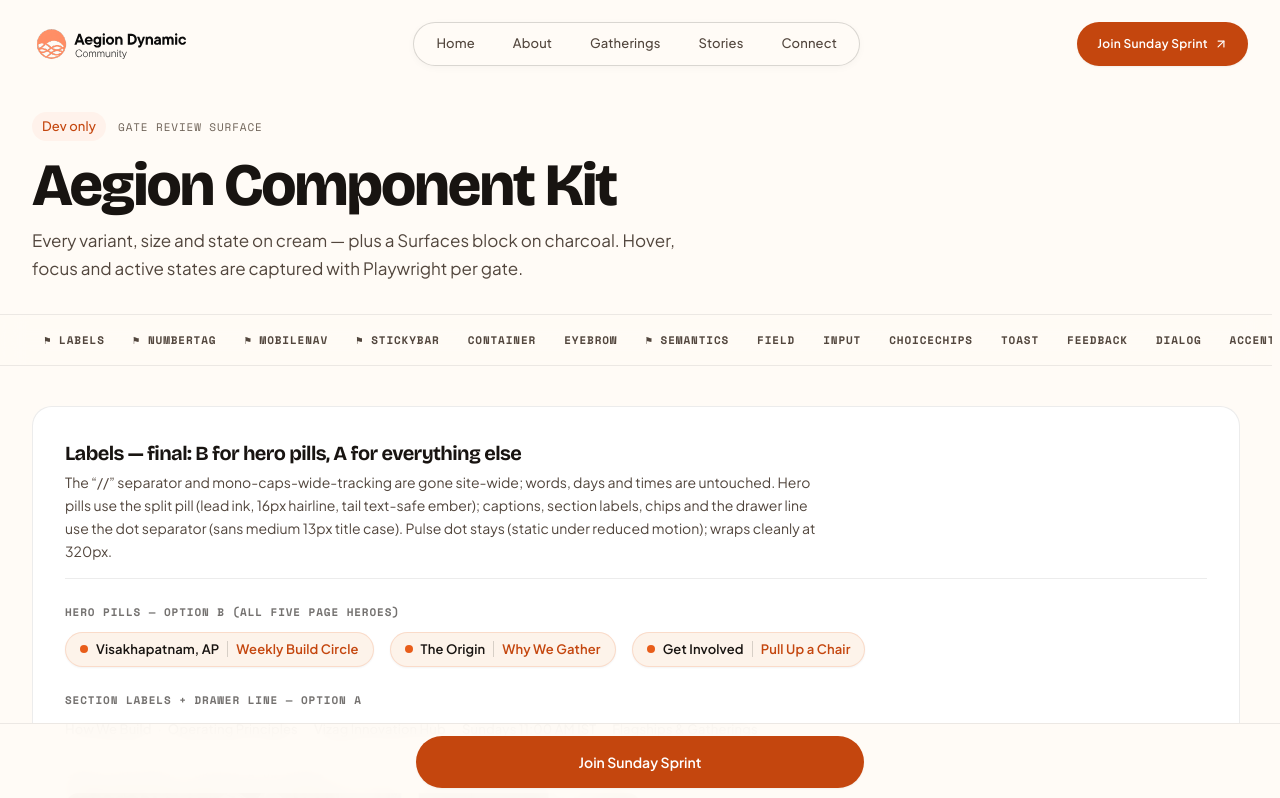
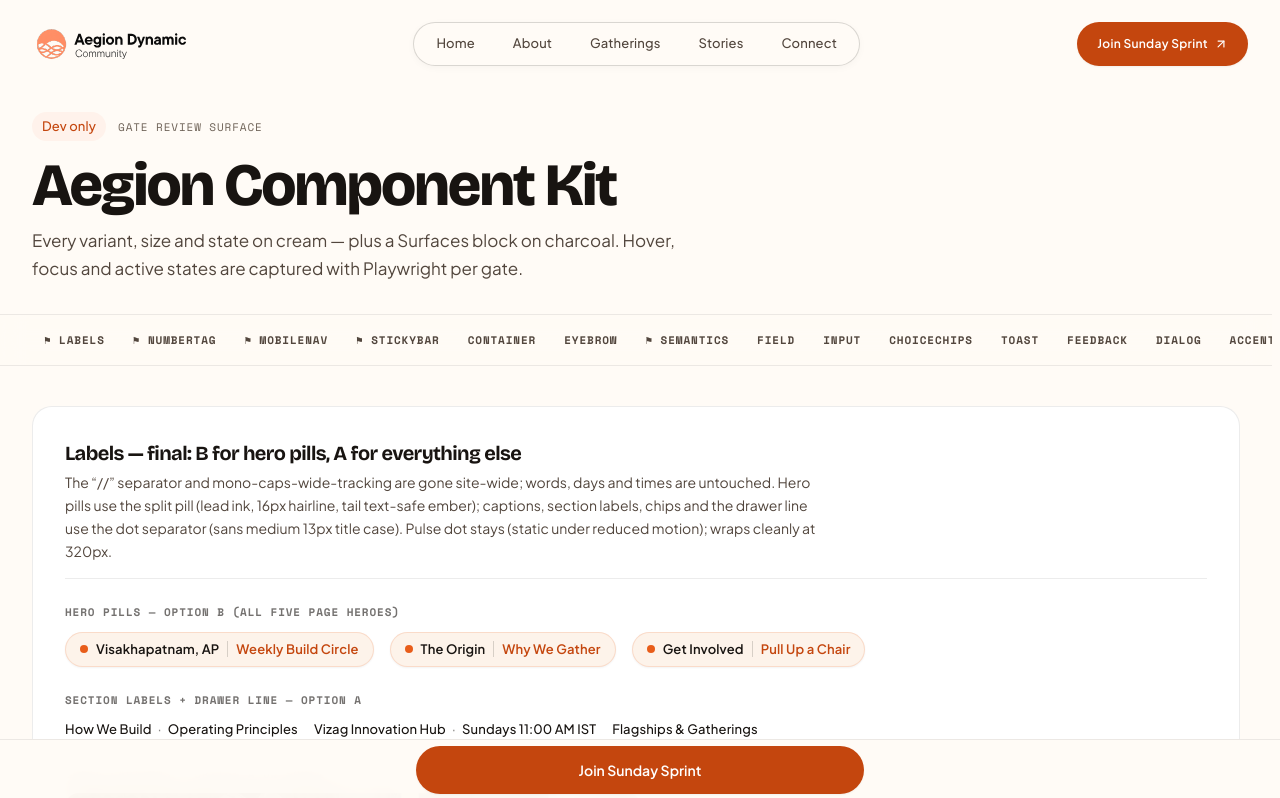
Before and after one commit to Mohankanakam06/Aegion-Dynamic-Community, a React (Vite) app: page /__kit in a window 1280 px wide. Shown: the top 798 px of the page. Built offline with nearby package versions, Linux system fonts and the light colour scheme.

Commit message:
feat(gate-m3): wire sticky bottom action bar (hysteresis IO, overlay/keyboard/footer/CTA-band guards)

```diff
--- a/src/App.tsx
+++ b/src/App.tsx
@@ -7,6 +7,7 @@ import { ScrollTrigger } from 'gsap/ScrollTrigger';
 import { Header } from './components/layout/Header';
 import { Footer } from './components/layout/Footer';
 import { ScrollToTop } from './components/layout/ScrollToTop';
+import { StickyActionBar } from './components/layout/StickyActionBar';
 import { Home } from './pages/Home';
 import { About } from './pages/About';
 import { Events } from './pages/Events';
@@ -75,6 +76,7 @@ export function App() {
             </Routes>
           </main>
           <Footer />
+          <StickyActionBar />
         </div>
       </LazyMotion>
     </MotionConfig>
--- a/src/components/layout/Header.tsx
+++ b/src/components/layout/Header.tsx
@@ -4,6 +4,7 @@ import { ArrowUpRight } from 'lucide-react';
 import logoNav from '../../assets/images/logo.svg';
 import GooeyNav from '../ui/GooeyNav';
 import { MobileNav } from './MobileNav';
+import { CTA_JOIN_LABEL } from '../../lib/copy';
 
 interface NavItem {
   name: string;
@@ -69,7 +70,7 @@ export function Header() {
               to="/contact"
               className="inline-flex items-center gap-1.5 px-5 py-2.5 min-h-[44px] rounded-full bg-[var(--ember-deep)] hover:bg-[var(--ember-dark)] text-white text-xs font-semibold tracking-wide shadow-xs hover:shadow-sm transition-all focus-visible:outline-none focus-visible:ring-2 focus-visible:ring-[var(--ember-deep)] focus-visible:ring-offset-2 active:translate-y-0.5"
             >
-              <span>Join Sunday Sprint</span>
+              <span>{CTA_JOIN_LABEL}</span>
               <ArrowUpRight className="w-3.5 h-3.5" aria-hidden="true" />
             </Link>
           </div>
--- a/src/components/layout/MobileNavSheet.tsx
+++ b/src/components/layout/MobileNavSheet.tsx
@@ -3,6 +3,7 @@ import { cn } from '../../lib/utils';
 import { Sheet, SheetContent, SheetTitle, SheetDescription } from '../ui/Sheet';
 import { Button } from '../ui/Button';
 import { Eyebrow } from '../brand/Eyebrow';
+import { CTA_JOIN_LABEL } from '../../lib/copy';
 import logoNav from '../../assets/images/logo.svg';
 
 /**
@@ -71,7 +72,7 @@ export default function MobileNavSheet({
 
         <div className="mt-auto shrink-0 pt-6">
           <Button asChild size="lg" className="w-full">
-            <Link to="/contact">Join Sunday Sprint</Link>
+            <Link to="/contact">{CTA_JOIN_LABEL}</Link>
           </Button>
           <div className="mt-4 flex justify-center pb-1">
             <Eyebrow lead="Vizag Innovation Hub" tail="Sundays 11:00 AM IST" />
--- a/src/components/layout/StickyActionBar.tsx
+++ b/src/components/layout/StickyActionBar.tsx
@@ -1,16 +1,20 @@
-import { useEffect, useState } from 'react';
+import { useEffect, useRef, useState } from 'react';
 import { Link, useLocation } from 'react-router-dom';
 import { AnimatePresence, m } from 'motion/react';
 import { Button } from '../ui/Button';
 import { EASE_STANDARD } from '../../lib/motion';
+import { CTA_JOIN_LABEL } from '../../lib/copy';
 
 /**
- * M3 — Sticky bottom action bar (PROPOSAL — rendered in the kit for review).
- * Slim bar with the primary CTA. Appears after the hero leaves the screen;
- * hides when the footer is in view, on the Connect page, and while the
- * keyboard is open. IntersectionObserver only (no scroll listeners).
- * Safe-area aware; the page gets matching bottom padding via
- * `body:has(.sticky-action-bar) main` so it never covers content.
+ * M3 — Sticky bottom action bar (APPROVED). Slim (≤64px incl. padding),
+ * safe-area aware, one thumb-sized primary action (label shared with the
+ * header CTA via lib/copy). Appears after the hero leaves the screen with a
+ * 48px hysteresis band (no flicker at the edge); hides while the footer or a
+ * final CTA band ([data-cta-band]) is in view, on the Connect page, while any
+ * dialog/sheet/lightbox is open, and while the keyboard is open.
+ * IntersectionObserver + MutationObserver only — no scroll listeners.
+ * Enter/exit: 16px fade/slide, 200ms; reduced motion = opacity only.
+ * Toasts are lifted above the bar via the sonner offset override in globals.
  */
 export interface StickyActionBarProps {
   /** Kit/demo: render regardless of observers. */
@@ -20,32 +24,58 @@ export interface StickyActionBarProps {
 export function StickyActionBar({ forceVisible = false }: StickyActionBarProps) {
   const location = useLocation();
   const [heroGone, setHeroGone] = useState(false);
-  const [footerInView, setFooterInView] = useState(false);
+  const [heroBack, setHeroBack] = useState(true);
+  const [blocked, setBlocked] = useState(false);
+  const [overlayOpen, setOverlayOpen] = useState(false);
   const [keyboardOpen, setKeyboardOpen] = useState(false);
+  const eligible = useRef(false);
 
   const isConnect = location.pathname === '/contact';
 
+  // Hero edge with hysteresis: show only when the hero is ≥48px past the top,
+  // hide only once it is visible again — a 48px dead band prevents flicker.
   useEffect(() => {
     if (isConnect) return;
-    const hero = document.querySelector('main section');
-    const footer = document.querySelector('footer');
-    if (!hero || !footer) return;
-
-    const heroObserver = new IntersectionObserver(([entry]) => setHeroGone(!entry.isIntersecting), {
+    const hero = document.querySelector('[data-hero]');
+    if (!hero) return;
+    const goneObs = new IntersectionObserver(([e]) => setHeroGone(!e.isIntersecting), {
+      rootMargin: '48px 0px 0px 0px',
       threshold: 0,
     });
-    const footerObserver = new IntersectionObserver(
-      ([entry]) => setFooterInView(entry.isIntersecting),
-      { threshold: 0 }
-    );
-    heroObserver.observe(hero);
-    footerObserver.observe(footer);
+    const backObs = new IntersectionObserver(([e]) => setHeroBack(e.isIntersecting), {
+      threshold: 0,
+    });
+    goneObs.observe(hero);
+    backObs.observe(hero);
     return () => {
-      heroObserver.disconnect();
-      footerObserver.disconnect();
+      goneObs.disconnect();
+      backObs.disconnect();
     };
   }, [location.pathname, isConnect]);
 
+  // Footer + final CTA band block the bar
+  useEffect(() => {
+    if (isConnect) return;
+    const targets = [...document.querySelectorAll('footer, [data-cta-band]')];
+    if (!targets.length) return;
+    const obs = new IntersectionObserver(
+      (entries) => setBlocked(entries.some((e) => e.isIntersecting)),
+      { threshold: 0 }
+    );
+    targets.forEach((t) => obs.observe(t));
+    return () => obs.disconnect();
+  }, [location.pathname, isConnect]);
+
+  // Any open dialog / sheet / lightbox blocks the bar
+  useEffect(() => {
+    const check = () => setOverlayOpen(Boolean(document.querySelector('[role="dialog"]')));
+    check();
+    const obs = new MutationObserver(check);
+    obs.observe(document.body, { childList: true, subtree: true });
+    return () => obs.disconnect();
+  }, []);
+
+  // Keyboard open blocks the bar
   useEffect(() => {
     const vv = window.visualViewport;
     if (!vv) return;
@@ -54,21 +84,27 @@ export function StickyActionBar({ forceVisible = false }: StickyActionBarProps)
     return () => vv.removeEventListener('resize', onResize);
   }, []);
 
-  const visible = forceVisible || (!isConnect && heroGone && !footerInView && !keyboardOpen);
+  // Hysteresis: inside the dead band, keep the previous state
+  if (heroBack) eligible.current = false;
+  else if (heroGone) eligible.current = true;
+
+  const visible =
+    forceVisible ||
+    (!isConnect && eligible.current && !blocked && !overlayOpen && !keyboardOpen);
 
   return (
     <AnimatePresence>
       {visible && (
         <m.div
-          initial={{ y: '100%' }}
-          animate={{ y: 0 }}
-          exit={{ y: '100%' }}
+          initial={{ y: 16, opacity: 0 }}
+          animate={{ y: 0, opacity: 1 }}
+          exit={{ y: 16, opacity: 0 }}
           transition={{ duration: 0.2, ease: EASE_STANDARD }}
-          className="sticky-action-bar fixed inset-x-0 bottom-0 z-40 border-t border-[var(--line)] bg-[var(--cream)]/95 px-4 pt-3 pb-[max(0.75rem,env(safe-area-inset-bottom))] backdrop-blur-md"
+          className="sticky-action-bar fixed inset-x-0 bottom-0 z-40 border-t border-[var(--line)] bg-[var(--cream)]/95 px-4 pt-1.5 pb-[max(0.375rem,env(safe-area-inset-bottom))] backdrop-blur-md"
         >
           <div className="mx-auto max-w-md">
-            <Button asChild size="lg" className="w-full">
-              <Link to="/contact">Join Sunday Sprint</Link>
+            <Button asChild size="md" className="w-full">
+              <Link to="/contact">{CTA_JOIN_LABEL}</Link>
             </Button>
           </div>
         </m.div>
--- /dev/null
+++ b/src/lib/copy.ts
@@ -0,0 +1,2 @@
+/** Shared microcopy constants — single source so chrome never disagrees. */
+export const CTA_JOIN_LABEL = 'Join Sunday Sprint';
--- a/src/pages/About.tsx
+++ b/src/pages/About.tsx
@@ -167,7 +167,7 @@ export function About() {
   return (
     <div className="pt-24 sm:pt-28 pb-20 overflow-hidden">
       {/* MANIFESTO HERO */}
-      <section className="max-w-5xl mx-auto px-4 sm:px-6 lg:px-8 text-center mb-16 sm:mb-20">
+      <section data-hero className="max-w-5xl mx-auto px-4 sm:px-6 lg:px-8 text-center mb-16 sm:mb-20">
         <Eyebrow variant="pill" icon={Compass} lead="The Origin" tail="Why We Gather" className="mb-6" />
 
         <h1 className="text-4xl sm:text-6xl font-extrabold tracking-tight text-[var(--ink)] mb-6 sm:mb-8 leading-tight">
@@ -312,7 +312,7 @@ export function About() {
       </section>
 
       {/* CTA BANNER */}
-      <section className="max-w-4xl mx-auto px-4 sm:px-6 lg:px-8 text-center">
+      <section data-cta-band className="max-w-4xl mx-auto px-4 sm:px-6 lg:px-8 text-center">
         <div className="bg-[var(--ink)] text-white p-10 sm:p-14 rounded-3xl shadow-xl">
           <h2 className="font-display text-2xl sm:text-3xl lg:text-4xl font-extrabold mb-4 leading-tight text-white">
             Want to get involved in <span className="text-[var(--ember-light)]">Vizag?</span>
--- a/src/pages/Contact.tsx
+++ b/src/pages/Contact.tsx
@@ -138,7 +138,7 @@ export function Contact() {
   return (
     <div className="pt-24 sm:pt-28 pb-20 overflow-hidden">
       {/* HERO SECTION */}
-      <section className="max-w-5xl mx-auto px-4 sm:px-6 lg:px-8 text-center mb-14 sm:mb-16">
+      <section data-hero className="max-w-5xl mx-auto px-4 sm:px-6 lg:px-8 text-center mb-14 sm:mb-16">
         <Eyebrow variant="pill" icon={Mail} lead="Get Involved" tail="Pull Up a Chair" className="mb-6" />
 
         <h1 className="text-4xl sm:text-6xl font-extrabold tracking-tight text-[var(--ink)] mb-4">
--- a/src/pages/Events.tsx
+++ b/src/pages/Events.tsx
@@ -28,7 +28,7 @@ export function Events() {
   return (
     <div className="pt-24 sm:pt-28 pb-20 overflow-hidden">
       {/* HERO / HEADER */}
-      <section className="max-w-5xl mx-auto px-4 sm:px-6 lg:px-8 text-center mb-14 sm:mb-16">
+      <section data-hero className="max-w-5xl mx-auto px-4 sm:px-6 lg:px-8 text-center mb-14 sm:mb-16">
         <Eyebrow variant="pill" icon={Calendar} lead="Calendar" tail="Sprints & Demo Days" className="mb-6" />
 
         <h1 className="text-4xl sm:text-6xl font-extrabold tracking-tight text-[var(--ink)] mb-4">
--- a/src/pages/Home.tsx
+++ b/src/pages/Home.tsx
@@ -59,7 +59,7 @@ export function Home() {
   return (
     <div className="pt-20 sm:pt-24 pb-16 overflow-hidden">
       {/* EDITORIAL HERO */}
-      <AuroraBackground className="pt-8 sm:pt-14 pb-16 lg:pb-24 px-4 sm:px-6 lg:px-8 border-b border-[var(--line)]">
+      <AuroraBackground data-hero className="pt-8 sm:pt-14 pb-16 lg:pb-24 px-4 sm:px-6 lg:px-8 border-b border-[var(--line)]">
         <div className="max-w-7xl mx-auto w-full relative z-10">
           <div className="grid grid-cols-1 lg:grid-cols-12 gap-12 lg:gap-10 items-center">
             {/* Left Column: Mission & Core Actions (Span 7) */}
@@ -433,7 +433,7 @@ export function Home() {
       </section>
 
       {/* FINAL INVITATION CTA STRIP */}
-      <section className="max-w-5xl mx-auto px-4 sm:px-6 lg:px-8 py-16 text-center">
+      <section data-cta-band className="max-w-5xl mx-auto px-4 sm:px-6 lg:px-8 py-16 text-center">
         <Reveal>
           <div className="bg-[var(--ink)] text-white p-8 sm:p-14 rounded-3xl relative overflow-hidden shadow-xl">
             <h2 className="text-3xl sm:text-4xl lg:text-5xl font-extrabold font-display mb-4 leading-tight text-white">
--- a/src/pages/Stories.tsx
+++ b/src/pages/Stories.tsx
@@ -10,7 +10,7 @@ export function Stories() {
   return (
     <div className="pt-24 sm:pt-28 pb-20 overflow-hidden">
       {/* HERO */}
-      <section className="max-w-5xl mx-auto px-4 sm:px-6 lg:px-8 text-center mb-16">
+      <section data-hero className="max-w-5xl mx-auto px-4 sm:px-6 lg:px-8 text-center mb-16">
         <Eyebrow variant="pill" icon={MessageSquare} lead="Dispatches" tail="Notes from the Floor" className="mb-6" />
 
         <h1 className="text-4xl sm:text-6xl font-extrabold tracking-tight text-[var(--ink)] mb-4">
@@ -129,7 +129,7 @@ export function Stories() {
       </section>
 
       {/* SHARE YOUR STORY CTA */}
-      <section className="max-w-4xl mx-auto px-4 sm:px-6 lg:px-8 text-center">
+      <section data-cta-band className="max-w-4xl mx-auto px-4 sm:px-6 lg:px-8 text-center">
         <div className="bg-[var(--surface)] p-10 sm:p-14 rounded-3xl border border-[var(--line-strong)] shadow-sm">
           <div className="w-12 h-12 rounded-2xl bg-[var(--ember-soft)] text-[var(--ember)] flex items-center justify-center mx-auto mb-6">
             <MessageSquare className="w-6 h-6" aria-hidden="true" />
--- a/src/styles/globals.css
+++ b/src/styles/globals.css
@@ -559,7 +559,14 @@
 
 /* M3 — sticky action bar never covers content (mounted only when visible) */
 body:has(.sticky-action-bar) main {
-  padding-bottom: 5rem;
+  padding-bottom: 4.5rem;
+}
+
+/* M3 — toasts lift above the sticky action bar (Sonner offset vars; !important
+   beats the inline offset props) */
+body:has(.sticky-action-bar) [data-sonner-toaster] {
+  --offset-bottom: calc(4.5rem + env(safe-area-inset-bottom)) !important;
+  --mobile-offset-bottom: calc(4.5rem + env(safe-area-inset-bottom)) !important;
 }
 
 /* B2 — Browser autofill: keep the cream/ink treatment (kills the yellow/blue default) */
```
Also changed, not shown: 1 other file (tests, documents, lock files or other folders).
